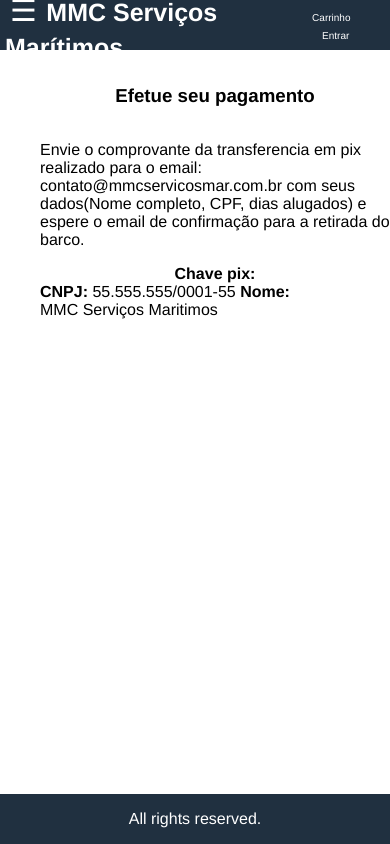
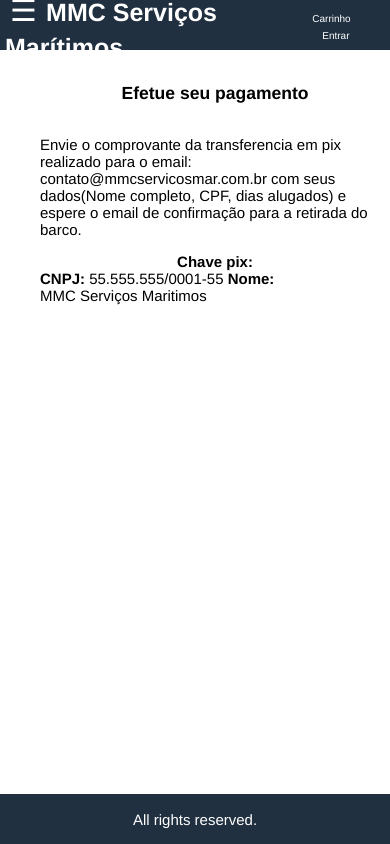
Before and after one commit to themithdave/boats, a PHP site: page /cart.html in a window 390 px wide. Run offline with PHP 8.4, Linux system fonts and the light colour scheme.

Commit message:
more general changes

```diff
--- a/index.css
+++ b/index.css
@@ -5,7 +5,7 @@
 }
 
 body {
-  font: 1.6rem Helvetica;
+  font: 1.5rem Helvetica;
   height: 100vh;
   margin: 0;
 }
@@ -16,7 +16,7 @@
 
 @media screen and (max-width: 500px) {
   .brand a {
-    font-size: 1rem;
+    font-size: -10px;
   }
   .header-links a{
     font-size: 1rem;
```
